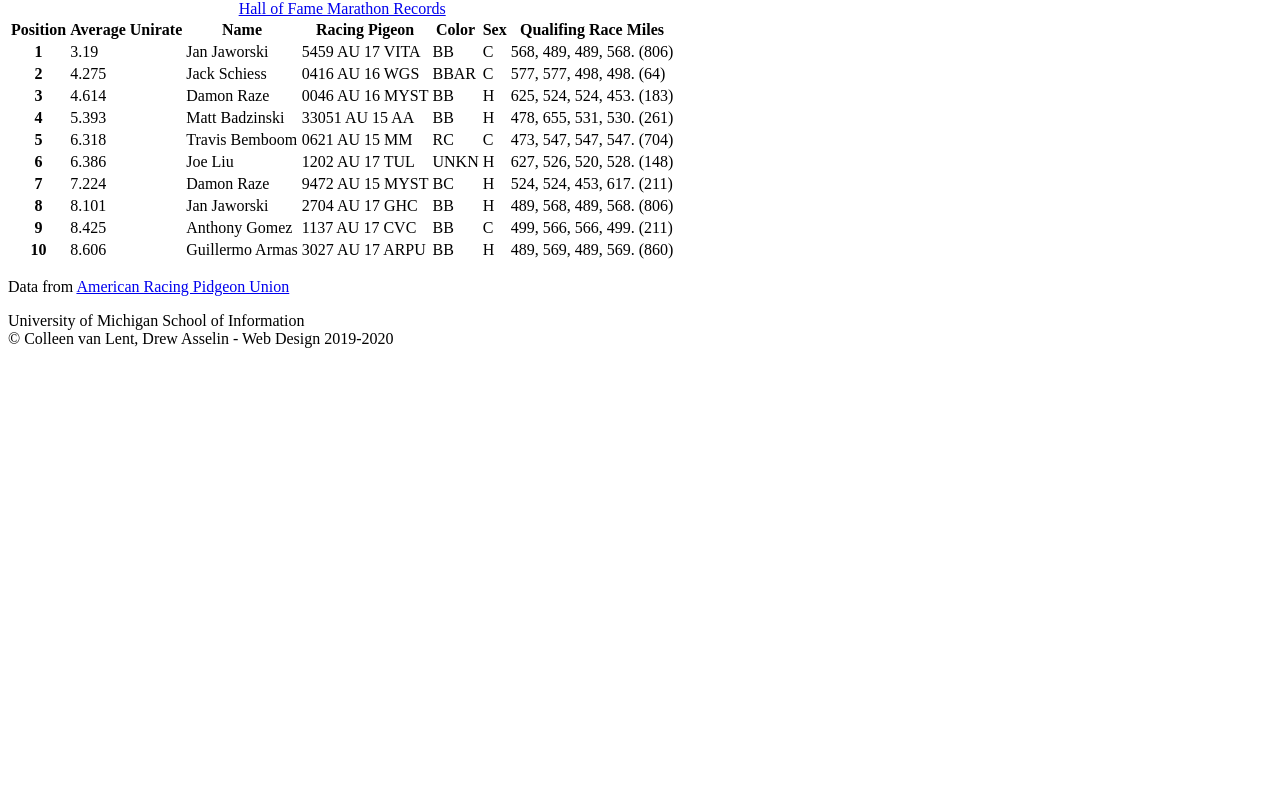
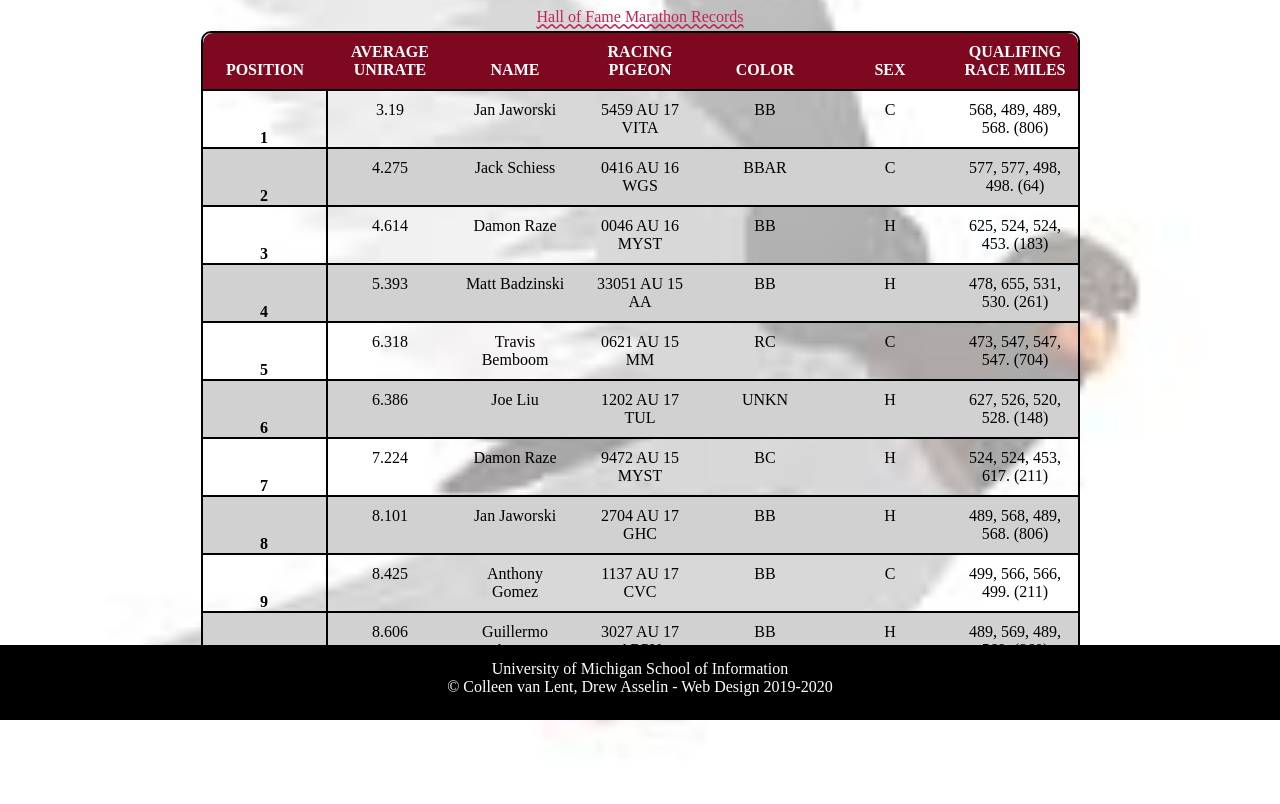
Before and after one commit to anwolfe14/homework4-2021, a plain HTML site: page index.html in a window 1280 px wide. Shown: the part 80-884 px from the top of the page. Before the commit the page ends 800 px from the top, so only its background shows below. Drawn offline with Linux system fonts and the light colour scheme.

Commit message:
Add files via upload

```diff
--- a/css/style.css
+++ b/css/style.css
@@ -33,9 +33,6 @@ body{
   font-family: "Andika","sans-serif";
   background-image: url("../images/pigeon-background.JPEG");
   background-color: #DDDDDD;
-
-
-
   /*Req 1*/
 }
 
@@ -44,7 +41,6 @@ h1{
   font-size: 2em;
   text-align: center;
   line-height: 2;
-
   /*Req 2*/
 }
 
@@ -86,21 +82,17 @@ td{
 /*Req 6c*/
 .rowhead{
   border-top: 2px solid black;
-  border-bottom: 2px solid black; /*switch? right left?*/
+  /*border-bottom: 2px solid black; */
+  border-right: 2px solid black;
 
 
-}
-
-/*Req 6d*/
-tr:nth-child(odd) {
-  opacity: 0;
 }
 /*Req 6e*/
 tr:nth-child(even) {
   background-color: #D1D1D1;
 }
 /*Req 6f*/
-tr:hover td{
+tr:hover{
   background-color: darkred;
   opacity: .25;
 
@@ -109,9 +101,24 @@ tr:hover td{
 /*Req 7*/
 table{
     border: 2px solid #000000;
+    border-collapse: seperate;
+    margin-left: auto;
+    margin-right: auto;
+    border-radius: 10px;
 }
 
-thead tr:first-child th:first-child{}
+thead tr:first-child th:first-child{
+  border-top-left-radius: 10px;
+}
+thead tr:first-child th:last-child{
+  border-top-right-radius: 10px;
+}
+tbody tr:last-child th:first-child{
+border-bottom-left-radius: 10px;
+}
+tbody tr:last-child td:last-child {
+border-bottom-right-radius: 10px;
+}
 
 /*Add selectors and rules here*/
 
--- a/index.html
+++ b/index.html
@@ -4,7 +4,8 @@
     <meta charset="UTF-8">
     <!-- Link the style sheets and Google font -->
     <link rel="shortcut icon" type="image/png" href="images/Unknown.png"/>
-    <link rel="stylesheet" type="text/css" href="css/html"/>
+    <link rel = "stylesheet" type = text/css href = "css/html5reset.css"/>
+    <link rel="stylesheet" type="text/css" href="css/style.css"/>
     <!-- Image by <a href="https://pixabay.com/users/chiplanay-1971251/?utm_source=link-attribution&amp;utm_medium=referral&amp;utm_campaign=image&amp;utm_content=3303111">chiplanay</a> from <a href="https://pixabay.com/?utm_source=link-attribution&amp;utm_medium=referral&amp;utm_campaign=image&amp;utm_content=3303111">Pixabay</a> -->
     <title>AU National Old Bird Hall of Fame Marathon Distance</title>
   </head>
```
Also changed, not shown: 2 other files.
